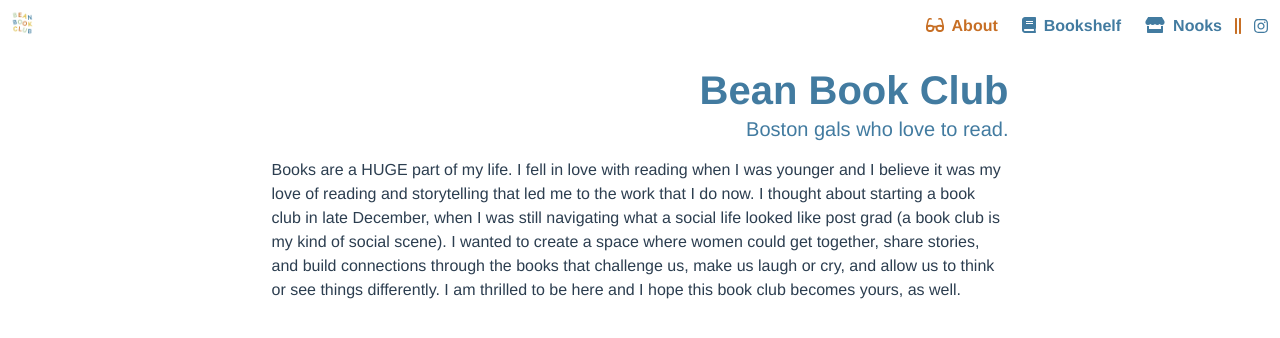
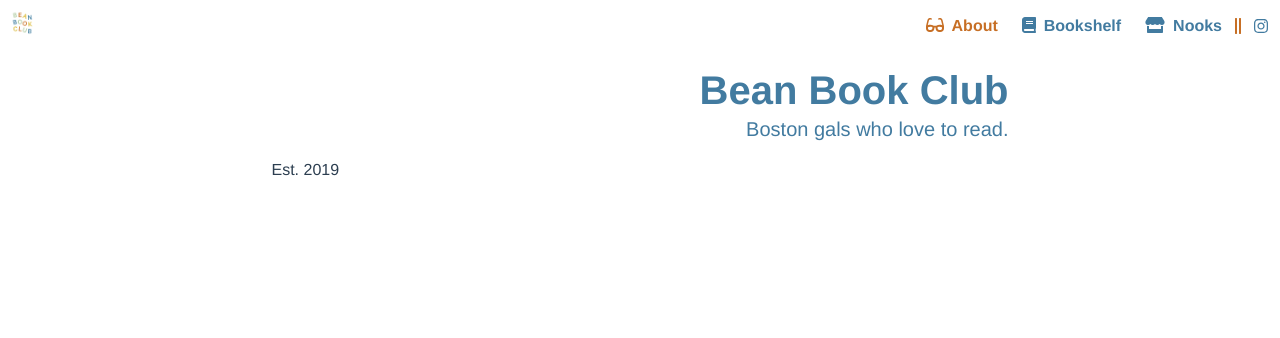
Before and after one commit to tlyver/beanbook-web, a Vue app: page /about in a window 1280 px wide. Shown: the top 338 px of the page. Built offline with nearby package versions, Linux system fonts and the light colour scheme.

Commit message:
About page description
Updates description.

```diff
--- a/src/views/About.vue
+++ b/src/views/About.vue
@@ -10,8 +10,7 @@
     </div>
     <div class="page-description">
       <p>
-        Books are a HUGE part of my life. I fell in love with reading when I was younger and I believe it was my love of reading and storytelling that led me to the work that I do now.
-  I thought about starting a book club in late December, when I was still navigating what a social life looked like post grad (a book club is my kind of social scene). I wanted to create a space where women could get together, share stories, and build connections through the books that challenge us, make us laugh or cry, and allow us to think or see things differently. I am thrilled to be here and I hope this book club becomes yours, as well.
+        Est. 2019
       </p>
     </div>
   </div>
```
